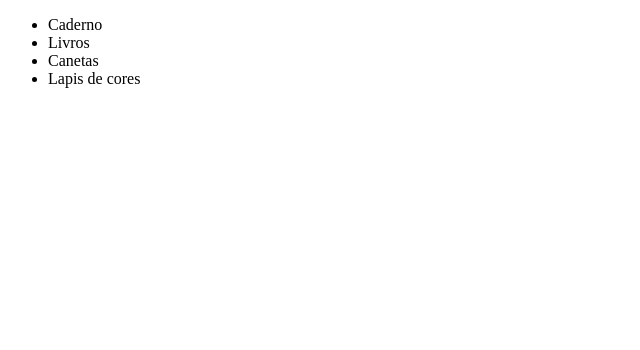
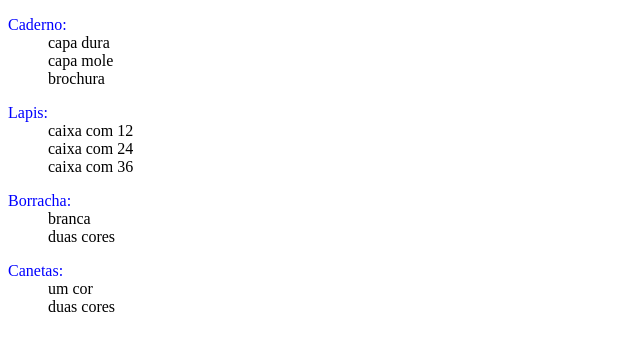
Before and after one commit to wolfblack27/aulagithub, a plain HTML site: page produtos.html in a window 1280 px wide. Shown: the whole page, without its empty margins (0-640 px from the left). Drawn offline with Linux system fonts and the light colour scheme.

Commit message:
modificações completas no arquivo produto

```diff
--- a/produtos.html
+++ b/produtos.html
@@ -6,12 +6,38 @@
             <title>Document</title>
         </head>
         <body>
-<ul>
-    <li>Caderno</li>
-    <li>Livros</li>
-    <li>Canetas</li>
-    <li>Lapis de cores</li>
+        <dl>
+            <dt style="color: blue; font-size: medium;">Caderno:</dt>
+            <dd>capa dura</dd>
+            <dd>capa mole</dd>
+            <dd>brochura</dd>
 
-</ul>
+        </dl>
+
+        <dl>
+            <dt style="color: blue; font-size: medium;">Lapis:</dt>
+            <dd>caixa com 12</dd>
+            <dd>caixa com 24</dd>
+            <dd>caixa com 36</dd>
+
+        </dl>
+
+        <dl>
+            <dt style="color: blue; font-size: medium;">Borracha:</dt>
+            <dd>branca</dd>
+            <dd>duas cores</dd>
+
+        </dl>
+
+        <dl>
+            <dt style="color: blue; font-size: medium;">Canetas:</dt>
+            <dd>um cor</dd>
+            <dd>duas cores</dd>
+
+        </dl>
+
+
+
+
         </body>
         </html>
```
Lines whose indentation alone changed are shown as unchanged.
